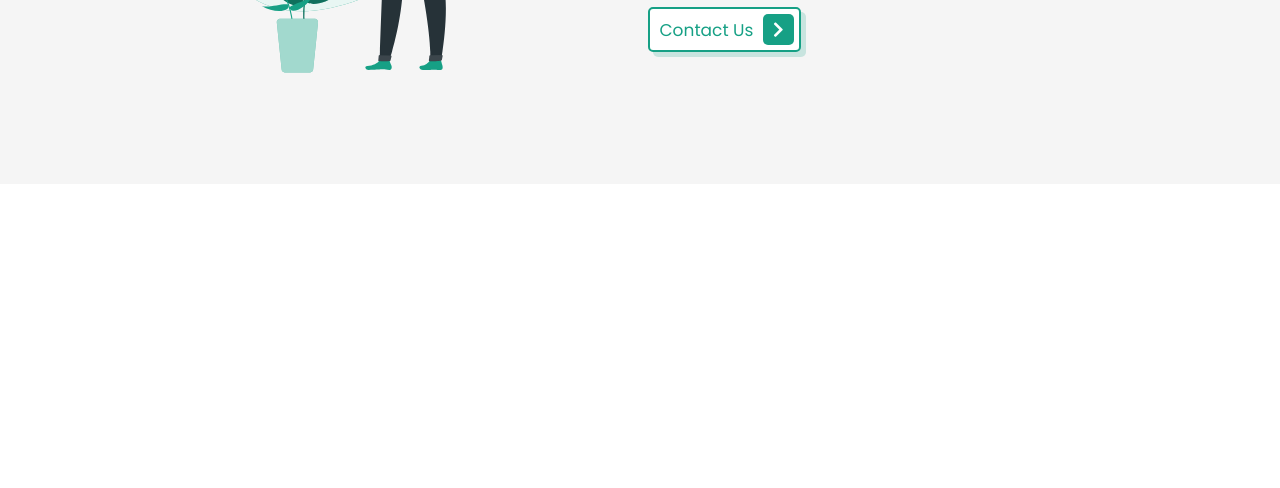
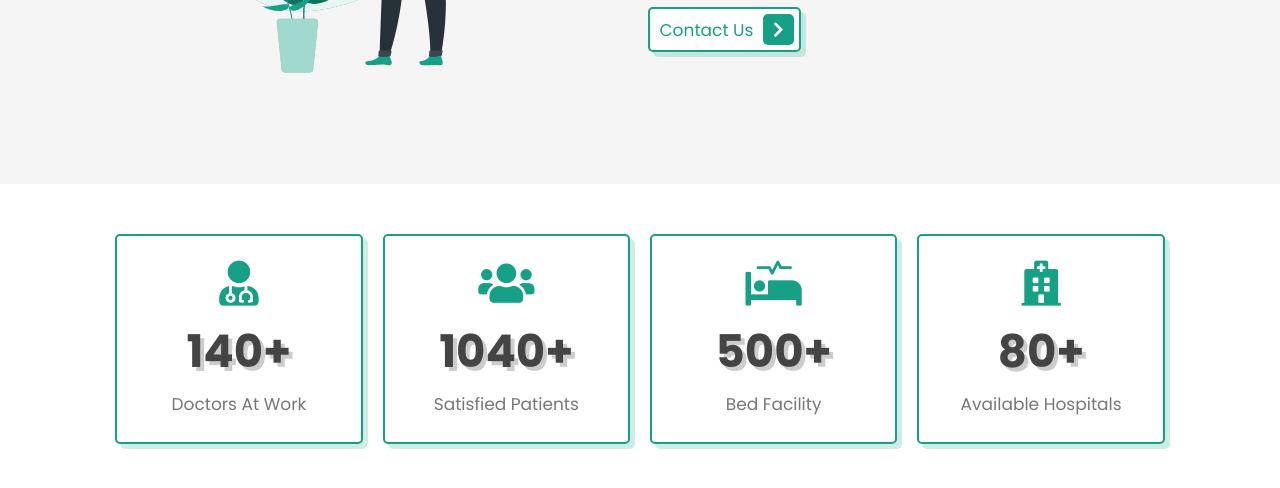
Before and after one commit to laxuac/cool-templete, a plain HTML site: page index.html in a window 1280 px wide. Shown: the part 458-946 px from the top of the page. Before the commit the page ends 800 px from the top, so only its background shows below. Drawn offline with Linux system fonts and the light colour scheme.

Commit message:
card section completed

```diff
--- a/index.html
+++ b/index.html
@@ -41,5 +41,35 @@
 
     </section>
 
+    <section class="icons-container">
+
+        <div class="icons">
+            <i class="fas fa-user-md"></i>
+            <h3>140+</h3>
+            <p>doctors at work</p>
+        </div>
+
+        <div class="icons">
+            <i class="fas fa-users"></i>
+            <h3>1040+</h3>
+            <p>satisfied patients</p>
+        </div>
+
+        <div class="icons">
+            <i class="fas fa-procedures"></i>
+            <h3>500+</h3>
+            <p>bed facility</p>
+        </div>
+
+        <div class="icons">
+            <i class="fas fa-hospital"></i>
+            <h3>80+</h3>
+            <p>available hospitals</p>
+        </div>
+
+    </section>
+
+
+
 </body>
 </html>
--- a/style.css
+++ b/style.css
@@ -160,3 +160,37 @@ section:nth-child(even) {
     line-height: 1.8;
     padding: 1rem 0;
 }
+
+.icons-container {
+    display: grid;
+    gap: 2rem;
+    grid-template-columns: repeat(auto-fit, minmax(20rem, 1fr));
+    padding-top: 5rem;
+    padding-bottom: 5rem;
+}
+
+.icons-container .icons {
+    border: var(--border);
+    box-shadow: var(--box-shadow);
+    border-radius: .5rem;
+    text-align: center;
+    padding: 2.5rem;
+}
+
+.icons-container .icons i {
+    font-size: 4.5rem;
+    color: var(--green);
+    padding-bottom: .7rem;
+}
+
+.icons-container .icons h3 {
+    font-size: 4.5rem;
+    color: var(--black);
+    padding: .5rem 0;
+    text-shadow: var(--text-shadow);
+}
+
+.icons-container .icons p {
+    font-size: 1.7rem;
+    color: var(--light-color);
+}
```
